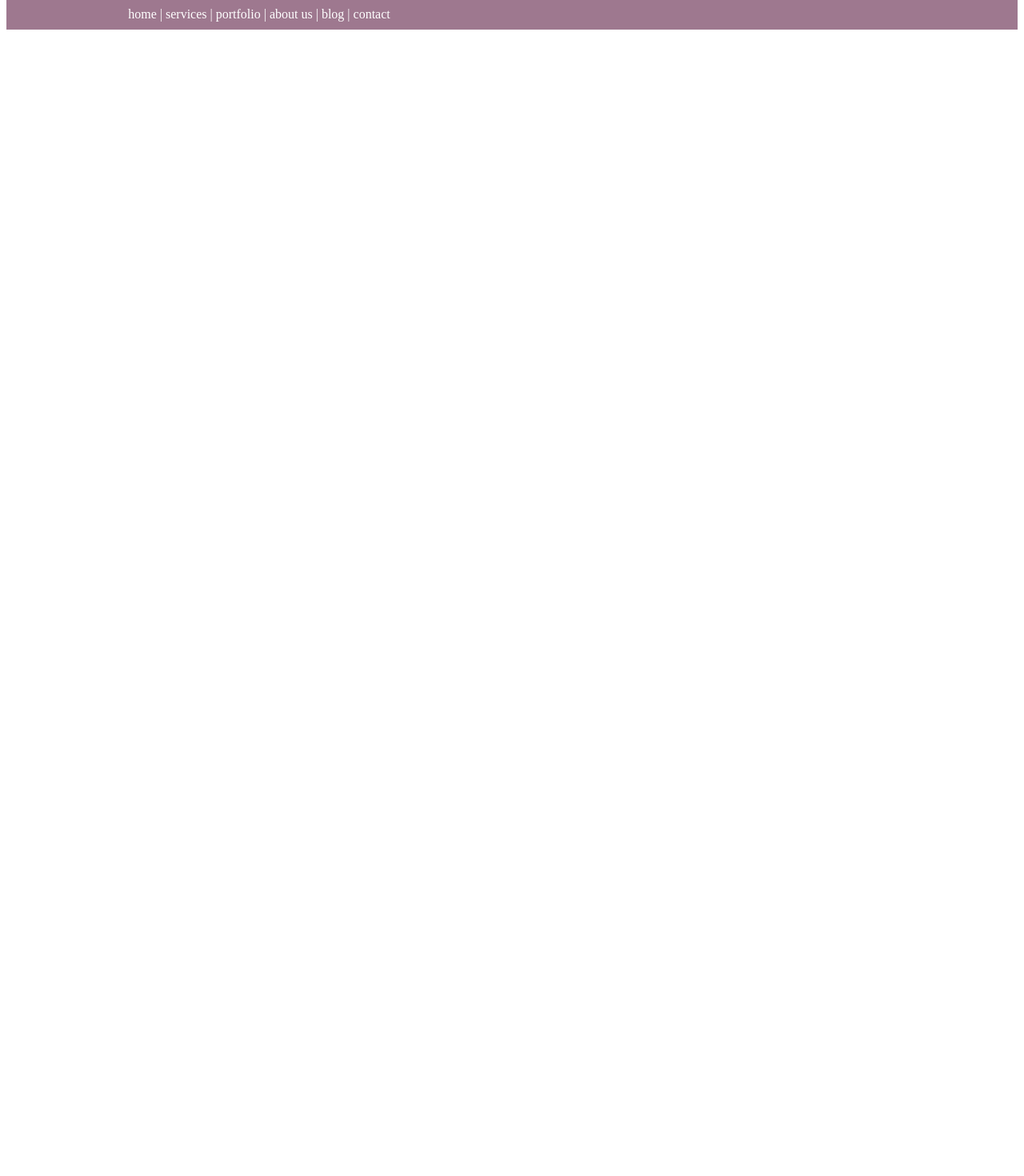
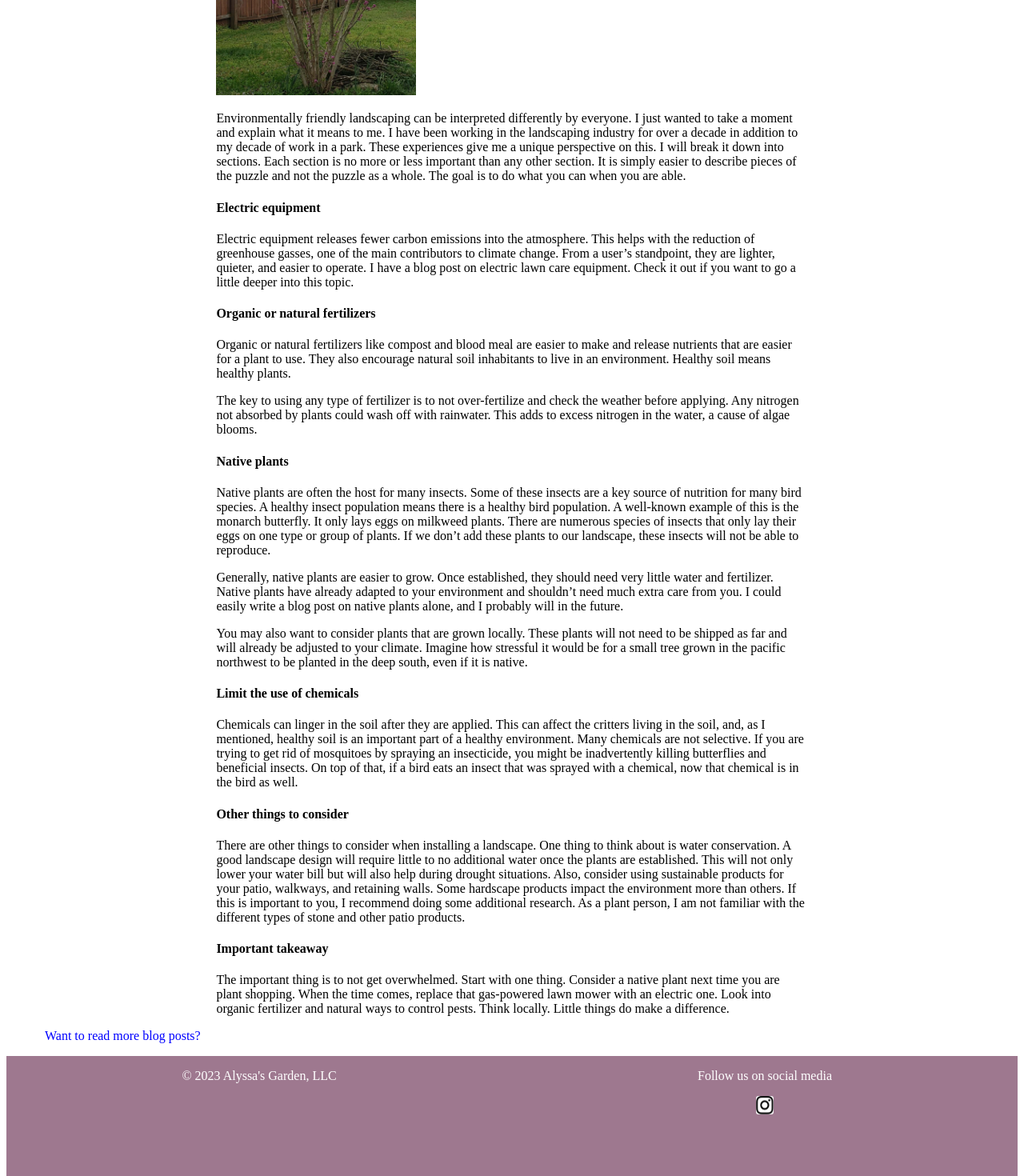
Before and after one commit to burkeamy/alyssasGarden, a React (Create React App) app: page /environmentally-friendly in a window 1280 px wide. Shown: the part 980-2450 px from the top of the page at 80% size. Before the commit the page ends 1025 px from the top, so only its background shows below. Built offline with nearby package versions, Linux system fonts and the light colour scheme; a web font is replaced by a local one.

Commit message:
added a new blog post

```diff
--- a/src/App.js
+++ b/src/App.js
@@ -13,6 +13,7 @@ import Blog from './pages/blog/blogPage.component';
 import Footer from './components/footer/footer.component';
 import ReactGA from 'react-ga';
 import ElectricEquipment from './pages/blog/ElectricEquipment.js';
+import EnvironmentallyFriendly from './pages/blog/EnvironmentallyFriendly.js';
 
 import { withRouter } from 'react-router-dom';
 
@@ -38,6 +39,7 @@ function App() {
         <Route exact path='/blog' component={ Blog } />
         <Route exact path='/contact-us' component={ ContactPage } />
         <Route exact path='/electric-equipment' component={ ElectricEquipment } />
+        <Route exact path='/environmentally-friendly' component={ EnvironmentallyFriendly } />
         <Route exact path ='/services' component={ Services } />
       </Switch>
       <Footer />
--- a/src/pages/blog/ElectricEquipment.js
+++ b/src/pages/blog/ElectricEquipment.js
@@ -1,5 +1,6 @@
 import React from 'react';
 import './blogPage.styles.css';
+import { Link } from 'react-router-dom';
 import LawnMower from '../../images/kobaltMower.jpg'
 
 const ElectricEquipment = () => {
@@ -74,6 +75,7 @@ const ElectricEquipment = () => {
                             </p>
                             </div>
         <div classname="side-space"></div>
+        <Link className='blog-option' to ='/blog'>Want to read more blog posts?</Link>
     </div>
   )
 }
--- /dev/null
+++ b/src/pages/blog/EnvironmentallyFriendly.js
@@ -0,0 +1,88 @@
+import React from 'react';
+import './blogPage.styles.css';
+import { Link } from 'react-router-dom';
+import Redbud from '../../images/redbudTreeWeb.jpg'
+
+const EnvironmentallyFriendly = () => {
+    return (
+      <div class= 'blogPostsContainer'>
+          <div classname="side-space"></div>
+            <div classname="main-blog-area">
+                <h2>Growing Green</h2>
+                <h3>My Perspective on Environmentally Friendly Landscaping </h3>
+                <p>March 2023</p>
+                <img className='bigger-image'alt ='native redbud tree in full bloom'src= { Redbud }></img>
+                <p>
+                    Environmentally friendly landscaping can be interpreted differently by everyone. I just wanted
+                    to take a moment and explain what it means to me. I have been working in the landscaping
+                    industry for over a decade in addition to my decade of work in a park. These experiences give
+                    me a unique perspective on this. I will break it down into sections. Each section is no more or
+                    less important than any other section. It is simply easier to describe pieces of the puzzle and
+                    not the puzzle as a whole. The goal is to do what you can when you are able.
+                </p>
+                <h4>Electric equipment</h4>
+                <p>
+                    Electric equipment releases fewer carbon emissions into the atmosphere. This helps with the reduction
+                    of greenhouse gasses, one of the main contributors to climate change. From a user’s standpoint, they
+                    are lighter, quieter, and easier to operate. I have a blog post on electric lawn care equipment. Check
+                    it out if you want to go a little deeper into this topic.
+                </p>
+                <h4>Organic or natural fertilizers</h4>
+                <p>
+                    Organic or natural fertilizers like compost and blood meal are easier to make and release nutrients that
+                    are easier for a plant to use. They also encourage natural soil inhabitants to live in an environment.
+                    Healthy soil means healthy plants.
+                </p>
+                <p>
+                    The key to using any type of fertilizer is to not over-fertilize and check the weather before applying.
+                    Any nitrogen not absorbed by plants could wash off with rainwater. This adds to excess nitrogen in the water,
+                    a cause of algae blooms.
+                </p>
+                <h4>Native plants</h4>
+                <p>
+                    Native plants are often the host for many insects. Some of these insects are a key source of nutrition for many
+                    bird species. A healthy insect population means there is a healthy bird population. A well-known example of this
+                    is the monarch butterfly. It only lays eggs on milkweed plants. There are numerous species of insects that only
+                    lay their eggs on one type or group of plants. If we don’t add these plants to our landscape, these insects will
+                    not be able to reproduce.
+                </p>
+                <p>
+                    Generally, native plants are easier to grow. Once established, they should need very little water and fertilizer. Native
+                    plants have already adapted to your environment and shouldn’t need much extra care from you. I could easily write a blog
+                    post on native plants alone, and I probably will in the future.
+                </p>
+                <p>
+                    You may also want to consider plants that are grown locally. These plants will not need to be shipped as far and will already
+                    be adjusted to your climate. Imagine how stressful it would be for a small tree grown in the pacific northwest to be planted
+                    in the deep south, even if it is native.
+                </p>
+                <h4>Limit the use of chemicals</h4>
+                <p>
+                    Chemicals can linger in the soil after they are applied. This can affect the critters living in the soil, and, as I mentioned,
+                    healthy soil is an important part of a healthy environment. Many chemicals are not selective. If you are trying to get rid of
+                    mosquitoes by spraying an insecticide, you might be inadvertently killing butterflies and beneficial insects. On top of that,
+                    if a bird eats an insect that was sprayed with a chemical, now that chemical is in the bird as well.
+                </p>
+                <h4>Other things to consider</h4>
+                <p>
+                    There are other things to consider when installing a landscape. One thing to think about is water conservation.
+                    A good landscape design will require little to no additional water once the plants are established. This will not
+                    only lower your water bill but will also help during drought situations. Also, consider using sustainable products
+                    for your patio, walkways, and retaining walls. Some hardscape products impact the environment more than others. If
+                    this is important to you, I recommend doing some additional research. As a plant person, I am not familiar with
+                    the different types of stone and other patio products.
+                </p>
+                <h4>Important takeaway</h4>
+                <p>
+                    The important thing is to not get overwhelmed. Start with one thing. Consider a native plant next time you are
+                    plant shopping. When the time comes, replace that gas-powered lawn mower with an electric one. Look into organic
+                    fertilizer and natural ways to control pests. Think locally. Little things do make a difference.
+                </p>
+            </div>
+        <div classname="side-space"></div>
+        <Link className='blog-option' to ='/blog'>Want to read more blog posts?</Link>
+    </div>
+  )
+}
+
+export default EnvironmentallyFriendly
--- a/src/pages/blog/blogPage.component.js
+++ b/src/pages/blog/blogPage.component.js
@@ -2,13 +2,32 @@ import React from 'react';
 import './blogPage.styles.css';
 import { Link } from 'react-router-dom';
 import LawnMower from '../../images/kobaltMower.jpg';
+import Redbud from '../../images/redbudTreeWeb.jpg';
 
 
 
 const Blog = () => (
     <div className ='blog'>
+        <h2>Alyssa's Garden Blog</h2>
         <article className='blog-container '>
-            <h2>Alyssa's Garden Blog</h2>
+            <h3>Growing Green  </h3>
+            <h4>My Perspective on Environmentally Friendly Landscaping</h4>
+            <p>March 2023</p>
+            <div className='blogPost-container'>
+                <div>
+                    <img className='thumbnail'alt ='native redbud tree full of purple blooms'src= { Redbud }></img>
+                </div>
+                <div>
+                <p>
+                    Environmentally friendly landscaping can be interpreted differently by everyone. I just wanted to take a
+                    moment and explain what it means to me. I have been working in the landscaping industry for over a decade
+                    in addition to my decade of work in a park. These experiences give me a unique perspective on this.
+                </p>
+                </div>
+            </div>
+            <Link className='blog-option' to ='/environmentally-friendly'>More on environmentally friendly landscaping</Link>
+        </article>
+        <article className='blog-container '>
             <h3>Revolutionizing Lawn Care</h3>
             <h4>The Benefits and Convenience of Electric Lawn Equipment plus tips on choosing your own </h4>
             <p>Feb 2023</p>
```
Also changed, not shown: src/images/redbudTreeWeb.jpg (added).
